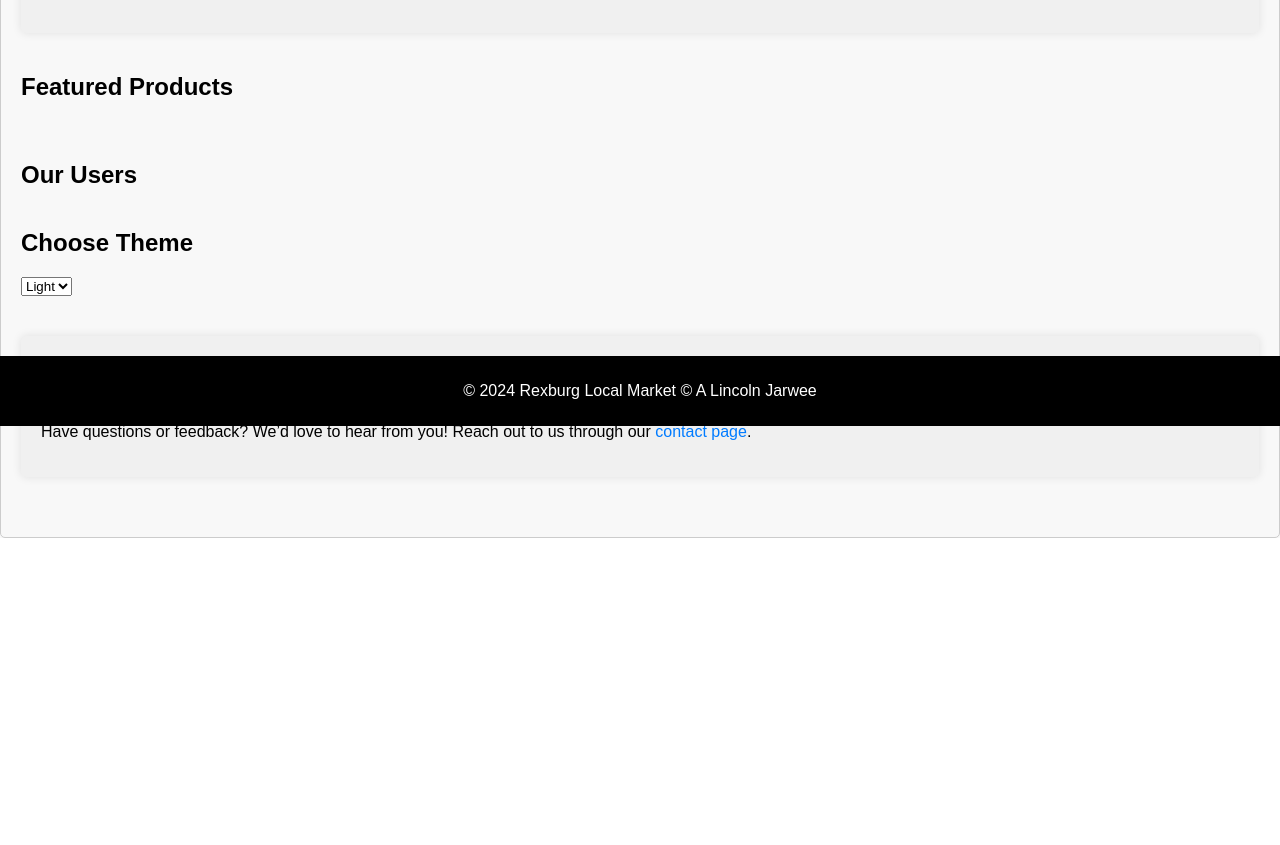
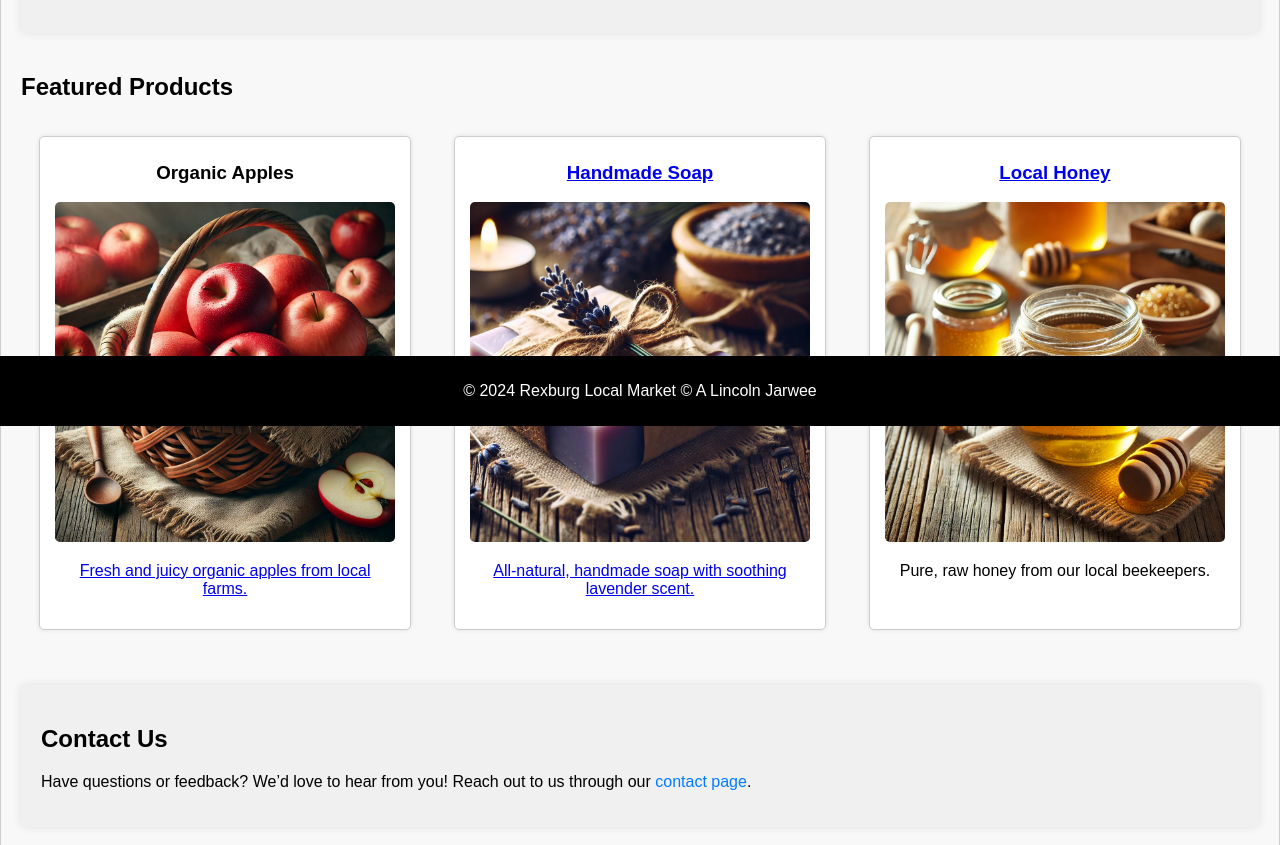
Before and after one commit to ajarwee-lin/WDD330-FinalProject, a website: page public/index.html in a window 1280 px wide. Shown: the part 374-1219 px from the top of the page. Before the commit the page ends 912 px from the top, so only its background shows below. Drawn offline with Linux system fonts and the light colour scheme.

Commit message:
commit all

```diff
--- a/public/index.html
+++ b/public/index.html
@@ -34,24 +34,27 @@
 
         <section id="featured-products">
             <h2>Featured Products</h2>
-            <div class="product-list" id="product-list">
-                <!-- Product list will go here -->
+            <div class="product-list">
+                <div class="product">
+                    <h3>Organic Apples</h3>
+                    <a href="https://www.byui.edu/applied-plant-science/our-orchard" target="_blank">
+                    <img src="images/apples.jpg" alt="Organic Apples">
+                    <p>Fresh and juicy organic apples from local farms.</p>
+                </div>
+                <div class="product">
+                    <h3>Handmade Soap</h3>
+                    <a href="https://cowfriendsoap.com/" target="_blank">
+                        <img src="images/soap.jpg" alt="Handmade Soap">
+                    <p>All-natural, handmade soap with soothing lavender scent.</p>
+                </div>
+                <div class="product">
+                    <h3>Local Honey</h3>
+                    <a href="https://www.facebook.com/howellshoneyfarm/" target="_blank">
+                        <img src="images/honey.jpg" alt="Local Honey">
+                    </a>
+                    <p>Pure, raw honey from our local beekeepers.</p>
+                </div>
             </div>
-        </section>
-
-        <section id="users">
-            <h2>Our Users</h2>
-            <div id="user-list">
-                <!-- User list will go here -->
-            </div>
-        </section>
-
-        <section id="theme">
-            <h2>Choose Theme</h2>
-            <select id="theme-select">
-                <option value="light">Light</option>
-                <option value="dark">Dark</option>
-            </select>
         </section>
 
         <section id="contact">
```
